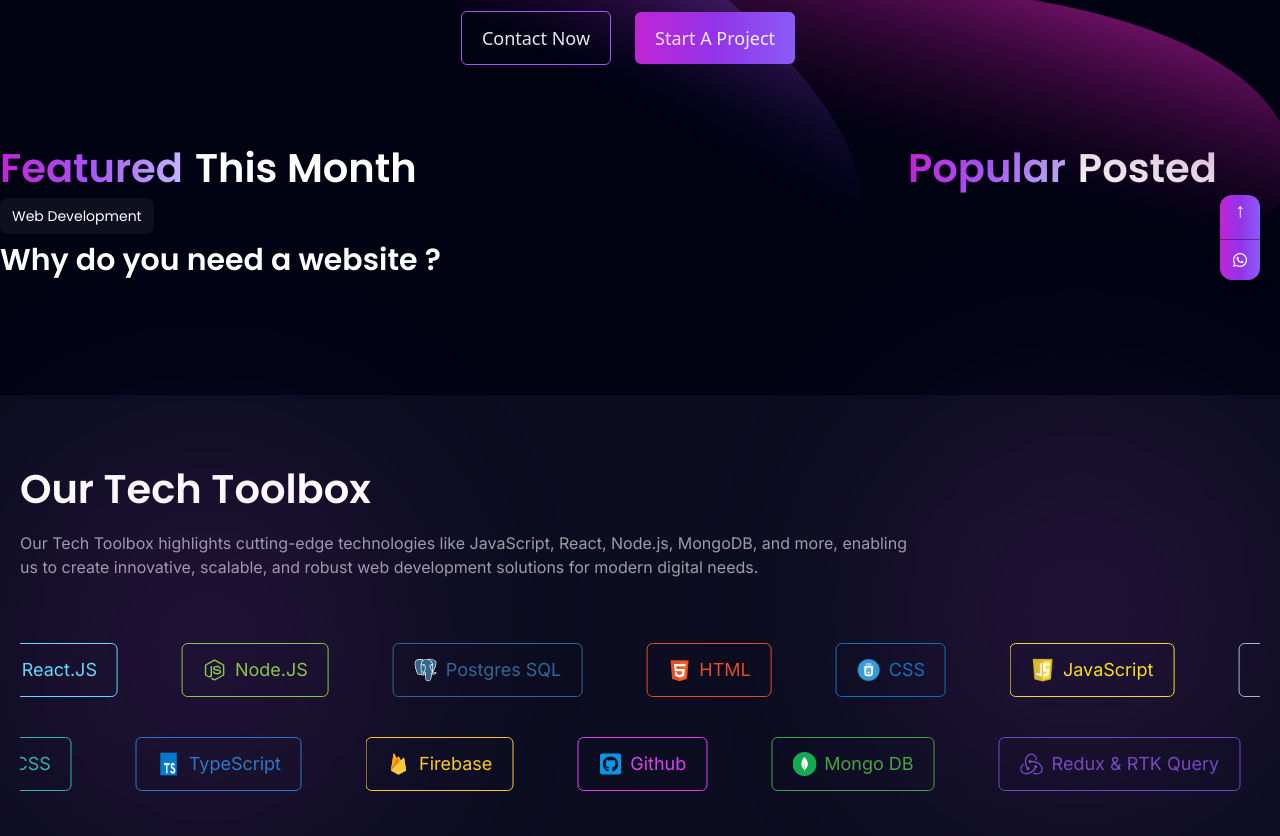
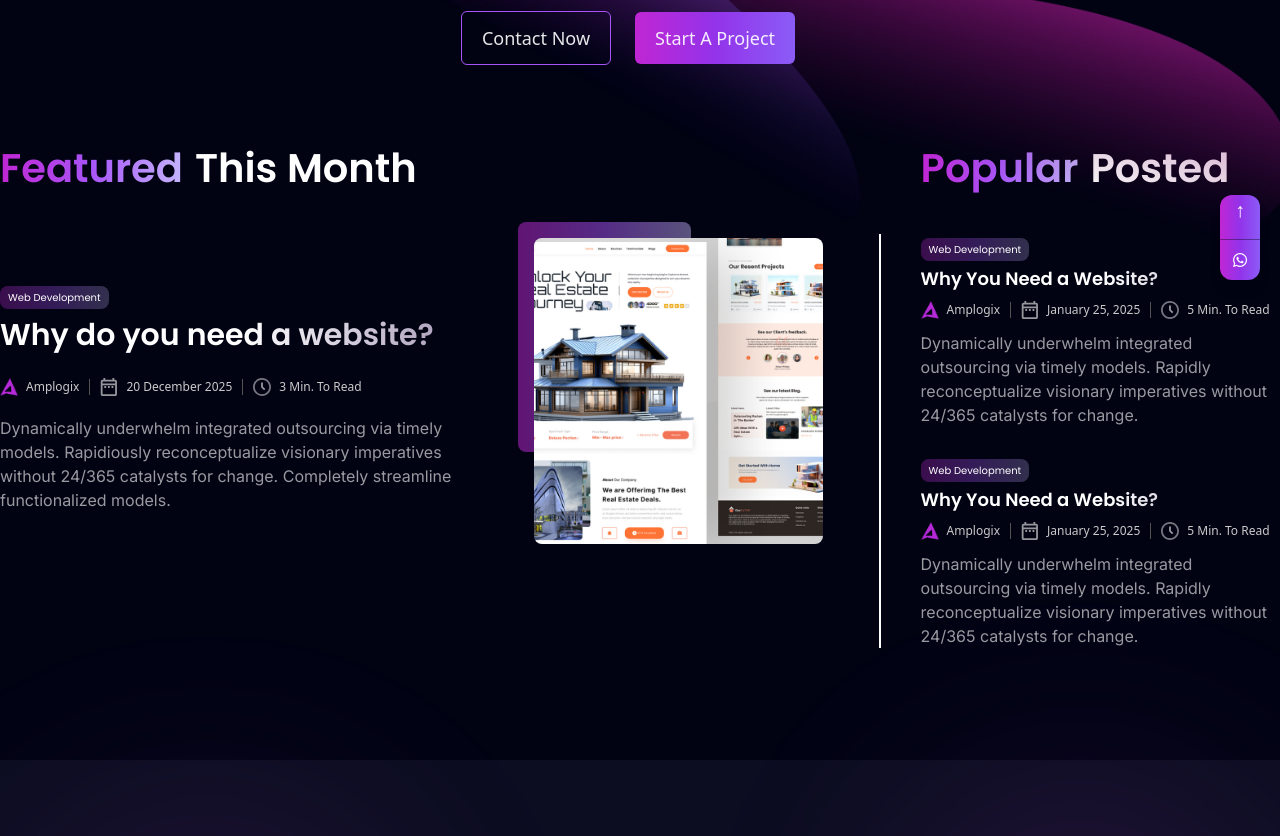
Before and after one commit to rahulsd380/Amplogix-Client, a Next.js app: page / in a window 1280 px wide. Shown: the part 500-1336 px from the top of the page. Built offline with nearby package versions, Linux system fonts and the light colour scheme.

Commit message:
blog section added in home page

```diff
--- a/src/Components/Home/Blogs/BlogCardDetails.tsx
+++ b/src/Components/Home/Blogs/BlogCardDetails.tsx
@@ -1,11 +1,85 @@
+import { ICONS,  } from "@/assets";
+import Image from "next/image";
+import { StaticImageData } from "next/image";
 
-const BlogCardDetails = () => {
-    return (
-        <div className="text-white font-Poppins" >
-            <div className="bg-neutral-20 px-3 py-2 text-white w-fit rounded-lg text-sm">Web Development</div>
-            <h1 className="text-3xl bg-text-gradient bg-clip-text text-transparent leading-[45px] font-semibold mt-1">Why do you need a website ?</h1>
+interface BlogCardDetailsProps {
+  category: string;
+  title: string;
+  authorName: string;
+  authorImage: string | StaticImageData;
+  date: string;
+  readTime: string;
+  description: string;
+  blogImage: string | StaticImageData;
+}
+
+const BlogCardDetails: React.FC<BlogCardDetailsProps> = ({
+  category,
+  title,
+  authorName,
+  authorImage,
+  date,
+  readTime,
+  description,
+  blogImage,
+}) => {
+  const shortDetailsStyling =
+    "text-neutral-15 font-sans text-xs font-normal  capitalize";
+
+  return (
+    <div className="flex flex-col-reverse md:flex-row justify-between gap-5 md:gap-10 w-full">
+      <div className="text-white font-Poppins md:py-12 w-full md:w-[60%]">
+        <div className="bg-gradient-to-r from-fuchsia-600/30 via-purple-500/30 to-violet-300/25 px-2 py-1 text-white w-fit rounded-lg text-[10px]">
+          {category}
         </div>
-    );
+        <h1 className="text-3xl bg-text-gradient bg-clip-text text-transparent leading-[45px] font-semibold mt-1">
+          {title}
+        </h1>
+        <div className="flex items-center justify-start gap-[10px] my-5 h-[18px]">
+          <div className="flex gap-2 items-center justify-start">
+            <Image
+              className="size-[18px] "
+              src={authorImage}
+              alt="Author Image"
+            />
+            <div className={shortDetailsStyling}>{authorName}</div>
+          </div>
+          <div className="h-[16px] w-[1px] bg-neutral-600"></div>
+          <div className="flex gap-2 items-center justify-start">
+            <Image
+              className="size-[18px]"
+              src={ICONS.calender}
+              alt="Calendar Icon"
+            />
+            <div className={shortDetailsStyling}>{date}</div>
+          </div>
+          <div className="h-[16px] w-[1px] bg-neutral-600"></div>
+          <div className="flex gap-2 items-center justify-start">
+            <Image
+              className="size-[18px]"
+              src={ICONS.clock}
+              alt="Clock Icon"
+            />
+            <div className={shortDetailsStyling}>{readTime} min. To Read</div>
+          </div>
+        </div>
+        <p className="font-Inter text-neutral-40 mt-3">{description}</p>
+      </div>
+      <div className="w-full md:w-[40%] p-4 pt-12 md:pt-0">
+  <div className="relative h-[200px] sm:h-[300px] md:h-[400px] md:h-full w-full">
+    <div className="absolute -top-4 -left-4 w-[60%] h-[75%] bg-gradient-to-r from-fuchsia-600/50 via-purple-500/50 to-violet-300/45 rounded-lg"></div>
+    <div className="absolute w-full h-full rounded-lg overflow-hidden">
+      <Image
+        src={blogImage}
+        alt="Blog Image"
+        className="w-full h-full object-cover"
+      />
+    </div>
+  </div>
+</div>
+
+    </div>
+  );
 };
 
 export default BlogCardDetails;
--- a/src/Components/Home/Blogs/Blogs.tsx
+++ b/src/Components/Home/Blogs/Blogs.tsx
@@ -1,5 +1,7 @@
 import Container from "@/Components/Reusable/Container/Container";
 import BlogCardDetails from "./BlogCardDetails";
+import { ICONS, IMAGES } from "@/assets";
+import BlogsPreviewCard from "./BlogsPreviewCard";
 
 const Blogs = () => {
   return (
@@ -12,15 +14,48 @@ const Blogs = () => {
             </span>
             This Month
           </h1>
-                    <BlogCardDetails/>
+          <div className="pt-10"></div>
+          <BlogCardDetails
+            category="Web Development"
+            title="Why do you need a website?"
+            authorName="Amplogix"
+            authorImage={IMAGES.logo}
+            date="20 December 2025"
+            readTime="3 "
+            description="Dynamically underwhelm integrated outsourcing via timely models. Rapidiously reconceptualize visionary imperatives without 24/365 catalysts for change. Completely streamline functionalized models."
+            blogImage={IMAGES.project1}
+          />
         </div>
-                <div className="w-full xl:w-[30%]">
+        <div className="w-[2px] bg-white self-stretch mt-24"> </div>
+        <div className="w-full xl:w-[30%] ">
           <h1 className="text-white font-semibold text-[28px] md:text-[40px] font-Poppins">
             <span className="bg-gradient-to-r from-fuchsia-600 via-purple-500 to-violet-300 bg-clip-text text-transparent mr-3">
               Popular
             </span>
             Posted
           </h1>
+          <div className="">
+            <div className="pt-10 flex flex-col gap-8">
+              <BlogsPreviewCard
+                category="Web Development"
+                title="Why You Need a Website?"
+                authorName="Amplogix"
+                authorImage={IMAGES.logo}
+                date="January 25, 2025"
+                readTime="5"
+                description="Dynamically underwhelm integrated outsourcing via timely models. Rapidly reconceptualize visionary imperatives without 24/365 catalysts for change."
+              />
+              <BlogsPreviewCard
+                category="Web Development"
+                title="Why You Need a Website?"
+                authorName="Amplogix"
+                authorImage={IMAGES.logo}
+                date="January 25, 2025"
+                readTime="5"
+                description="Dynamically underwhelm integrated outsourcing via timely models. Rapidly reconceptualize visionary imperatives without 24/365 catalysts for change."
+              />
+            </div>
+          </div>
         </div>
       </div>
     </Container>
--- /dev/null
+++ b/src/Components/Home/Blogs/BlogsPreviewCard.tsx
@@ -0,0 +1,72 @@
+import React from 'react'
+ import { ICONS,  } from "@/assets";
+ import Image from "next/image";
+ import { StaticImageData } from "next/image";
+
+ interface BlogPreviewCardDetailsProps {
+   category: string;
+   title: string;
+   authorName: string;
+   authorImage: string | StaticImageData;
+   date: string;
+   readTime: string;
+   description: string;
+ }
+
+const BlogsPreviewCard :React.FC<BlogPreviewCardDetailsProps> = ({
+   category,
+   title,
+   authorName,
+   authorImage,
+   date,
+   readTime,
+   description,
+ }) => {
+   const shortDetailsStyling =
+     "text-neutral-15 font-sans text-xs font-normal  capitalize";
+
+
+  return (
+    <div className=" w-full">
+          <div className="text-white font-Poppins  w-full ">
+            <div className="bg-gradient-to-r from-fuchsia-600/30 via-purple-500/30 to-violet-300/25 px-2 py-1 text-white w-fit rounded-lg text-[10px] ">
+              {category}
+            </div>
+            <h1 className="text-lg bg-text-gradient bg-clip-text text-transparent  font-semibold mt-1">
+              {title}
+            </h1>
+            <div className="flex items-center justify-start gap-[10px] my-2 h-[18px]">
+              <div className="flex gap-2 items-center justify-start">
+                <Image
+                  className="size-[18px]"
+                  src={authorImage}
+                  alt="Author Image"
+                />
+                <div className={shortDetailsStyling}>{authorName}</div>
+              </div>
+              <div className="h-[16px] w-[1px] bg-neutral-600"></div>
+              <div className="flex gap-2 items-center justify-start">
+                <Image
+                  className="size-[18px]"
+                  src={ICONS.calender}
+                  alt="Calendar Icon"
+                />
+                <div className={shortDetailsStyling}>{date}</div>
+              </div>
+              <div className="h-[16px] w-[1px] bg-neutral-600"></div>
+              <div className="flex gap-2 items-center justify-start">
+                <Image
+                  className="size-[18px]"
+                  src={ICONS.clock}
+                  alt="Clock Icon"
+                />
+                <div className={shortDetailsStyling}>{readTime} min. To Read</div>
+              </div>
+            </div>
+            <p className="font-Inter text-neutral-40 mt-3">{description}</p>
+          </div>
+        </div>
+  )
+}
+
+export default BlogsPreviewCard
--- a/tailwind.config.ts
+++ b/tailwind.config.ts
@@ -18,12 +18,14 @@ export default {
         primary : {
           10 : "",
           20 : "#d946ef",
-          30 : ''
+          30 : "#d946ef33"
       },
         neutral : {
           10 : "#010313",
           15 : "#CACACA",
-          20 : "#ffffff0d"
+          20 : "#ffffff0d",
+          30 : "#999999",
+          40 : "#ffffff99",
         }
         ,
         border:{
```
Also changed, not shown: src/assets/index.ts (+7 -0 lines), src/assets/icons/calender.svg (added), src/assets/icons/clock.svg (added). Lines whose indentation alone changed are shown as unchanged.
